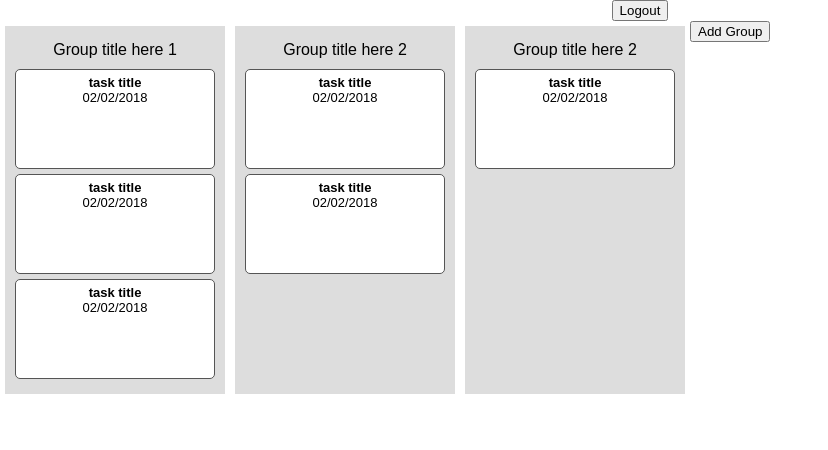
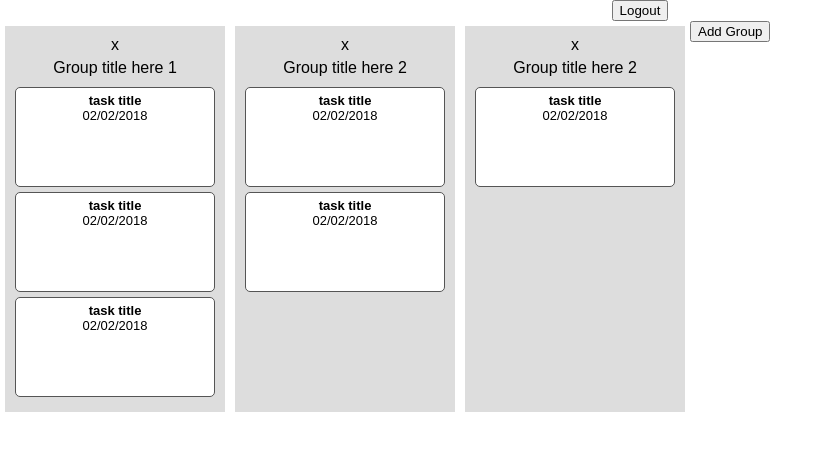
Before and after one commit to delyuda/delyudarepo, a React (Create React App) app in the folder dashboard/: page / in a window 1280 px wide. Both pictures are taken after a click on the button "Login". Shown: the top 450 px of the page, without its empty margins (0-828 px from the left). Built offline with nearby package versions, Linux system fonts and the light colour scheme.

Commit message:
made ability to remove group

```diff
--- a/dashboard/src/components/group-list/GroupList.js
+++ b/dashboard/src/components/group-list/GroupList.js
@@ -25,7 +25,9 @@ class GroupList extends React.Component{
 
     render () {
         const groupList = this.props.data.data.map(item =>
-            <Group key={item.id.toString()} {...item} />
+            <Group key={item.id.toString()} {...item}
+                   authState={this.props.authState}
+                   removeGroup={this.props.removeGroup} />
         );
 
         const addGroup = (this.props.authState) ?
@@ -67,7 +69,8 @@ class GroupList extends React.Component{
 
     closeModal () {
         this.setState({
-            isModalOpen: false
+            isModalOpen: false,
+            groupTitle: ''
         });
     }
 
--- a/dashboard/src/components/group/Group.js
+++ b/dashboard/src/components/group/Group.js
@@ -4,8 +4,17 @@ import TaskList from '../task-list/TaskList';
 
 class Group extends React.Component{
     render () {
+        const removeBtn = (this.props.authState) ?
+            (
+                <div className="group__header">
+                    <span className="remove-group-btn" onClick={ () =>
+                        this.props.removeGroup({id: this.props.id}) } >x</span>
+                </div>
+            ) : '';
+
         return (
             <div className="group">
+                {removeBtn}
                 <div className="group__title">
                     {this.props.title}
                 </div>
--- a/dashboard/src/containers/Dashboard.js
+++ b/dashboard/src/containers/Dashboard.js
@@ -1,7 +1,7 @@
 import { connect } from 'react-redux';
 import GroupList from '../components/group-list/GroupList';
 
-import { loadData, addGroup } from '../actions';
+import { loadData, addGroup, removeGroup, addTask, removeTask } from '../actions';
 
 const mapStateToProps = state => {
     return state;
@@ -15,6 +15,18 @@ const mapDispatchToProps = dispatch => {
 
         addGroup: (group) => {
             dispatch(addGroup(group))
+        },
+
+        removeGroup: id => {
+            dispatch(removeGroup(id))
+        },
+
+        addTask: (task) => {
+            dispatch(addTask(task))
+        },
+
+        removeTask: (id) => {
+            dispatch(removeTask(id))
         }
     };
 };
--- a/dashboard/src/reducers/data.js
+++ b/dashboard/src/reducers/data.js
@@ -24,10 +24,13 @@ function data (state = defaultState, action) {
             return state;
 
         case 'REMOVE_GROUP':
-            state.data = state.data.filter(item =>
-                (item.id === action.id));
-
-            return state;
+            const updatedData = state.data.filter(item =>
+                (item.id !== action.id));
+            return {
+                loading: false,
+                data: updatedData,
+                errors: action.errors
+            };
 
         case 'ADD_TASK':
             const taskId = calculateTaskId(state.data);
```
